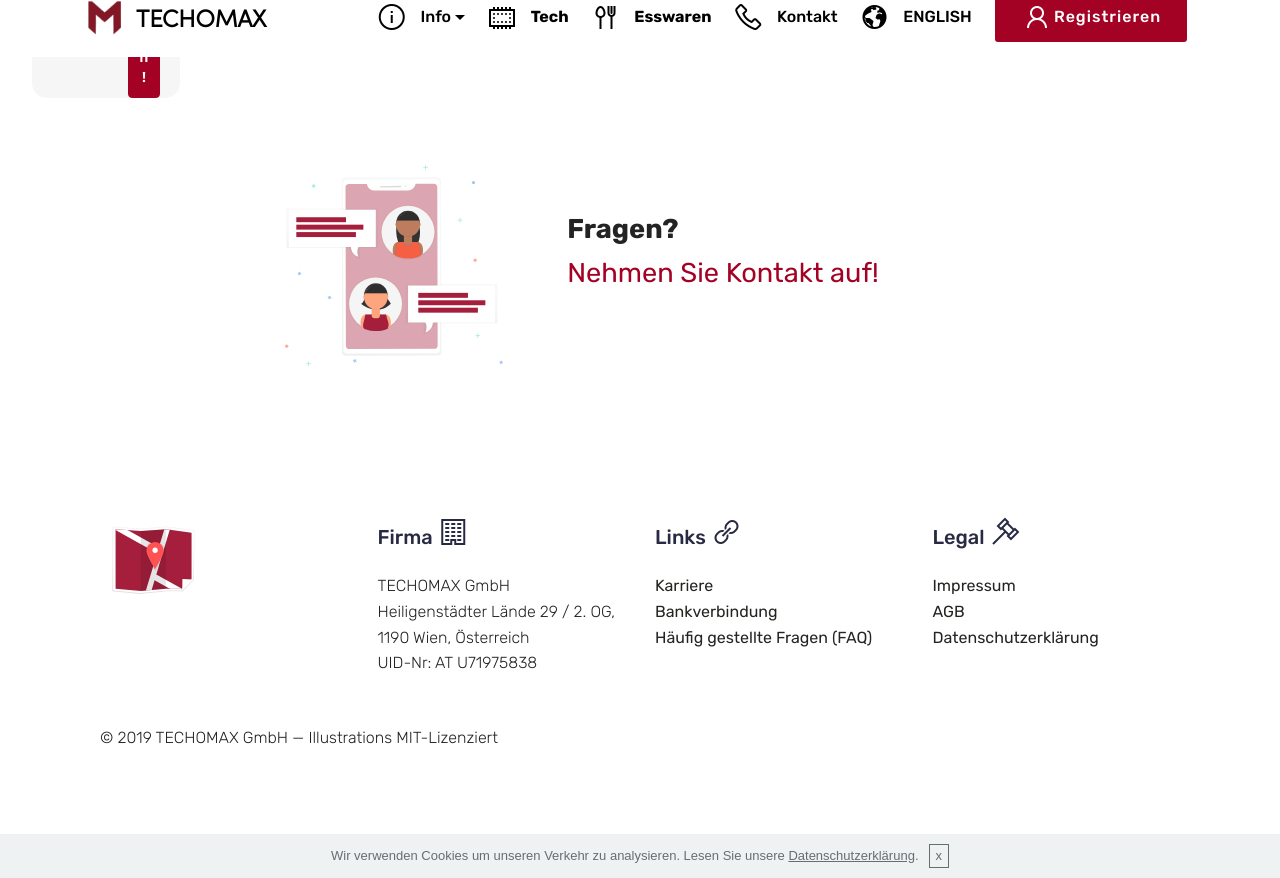
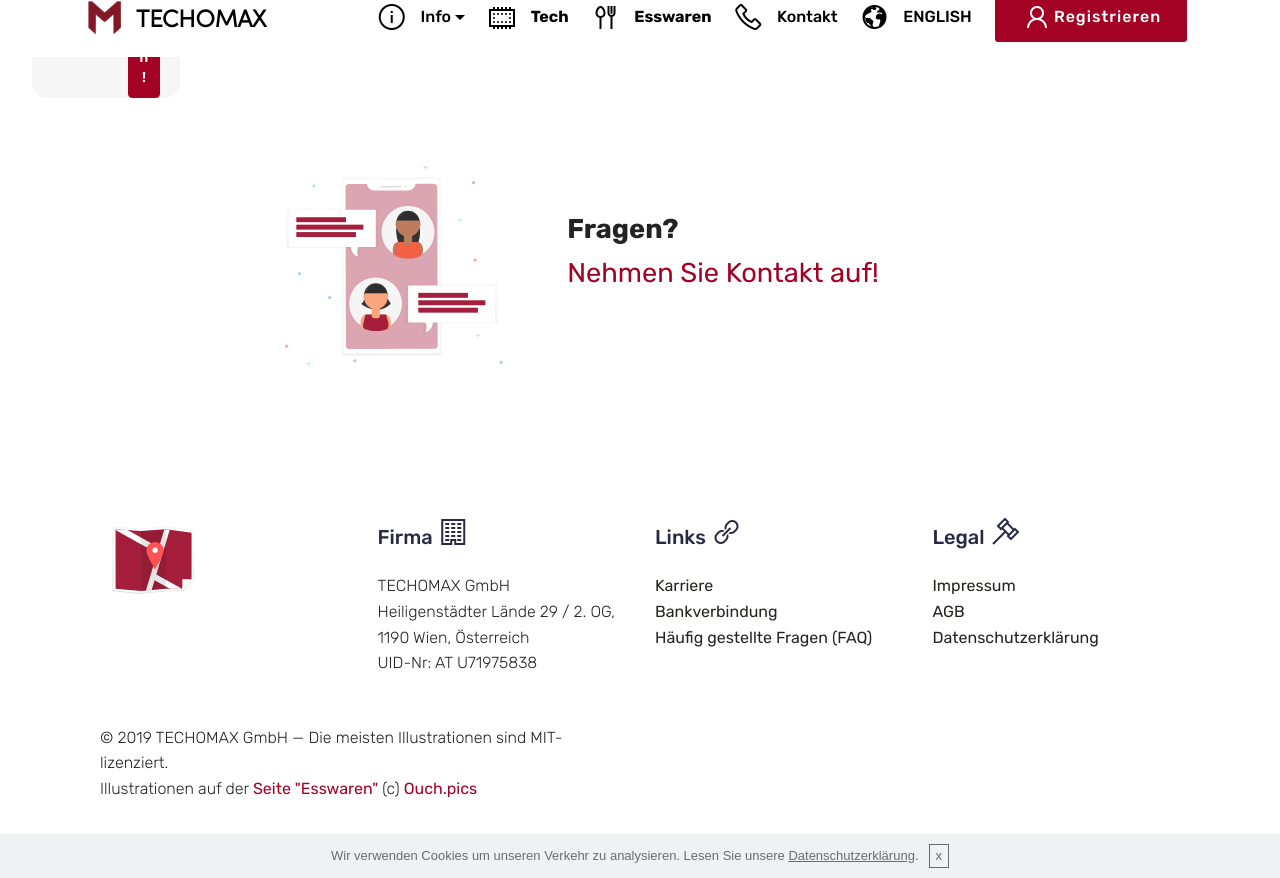
Before and after one commit to techomax/techomax.github.io, a Jekyll site: the page built from index.html, in a window 1280 px wide and 900 px high, scrolled down 2872 px, cut to the strip 22-900 px from the top of the window. Built offline with Jekyll 4.4.1, drawn with Linux system fonts in a browser that asks for light colours; some web fonts are replaced; a script that is not in the unit is left out.

Commit message:
footer ouch

```diff
--- a/_includes/nav/footer.html
+++ b/_includes/nav/footer.html
@@ -101,9 +101,13 @@
                     <p class="mbr-text mbr-fonts-style display-4">
                         © {{ site.time | date: '%Y' }} TECHOMAX GmbH —
                         {% if page.lang == 'en' %}
-                        Illustrations MIT Licensed
+                        Most Illustrations are MIT Licensed
+                        <br>
+                        Illustrations in the <a href="/{{ page.lang }}/edibles">Edibles Page</a> (c) <a href="https://icons8.com/ouch">Ouch.pics</a>
                         {% else %}
-                        Illustrations MIT-Lizenziert
+                        Die meisten Illustrationen sind MIT-lizenziert.
+                        <br>
+                        Illustrationen auf der <a href="/{{ page.lang }}/edibles">Seite "Esswaren"</a> (c) <a href="https://icons8.com/ouch">Ouch.pics</a>
                         {% endif %}
                 </div>
                 <div class="col-md-6">
```
